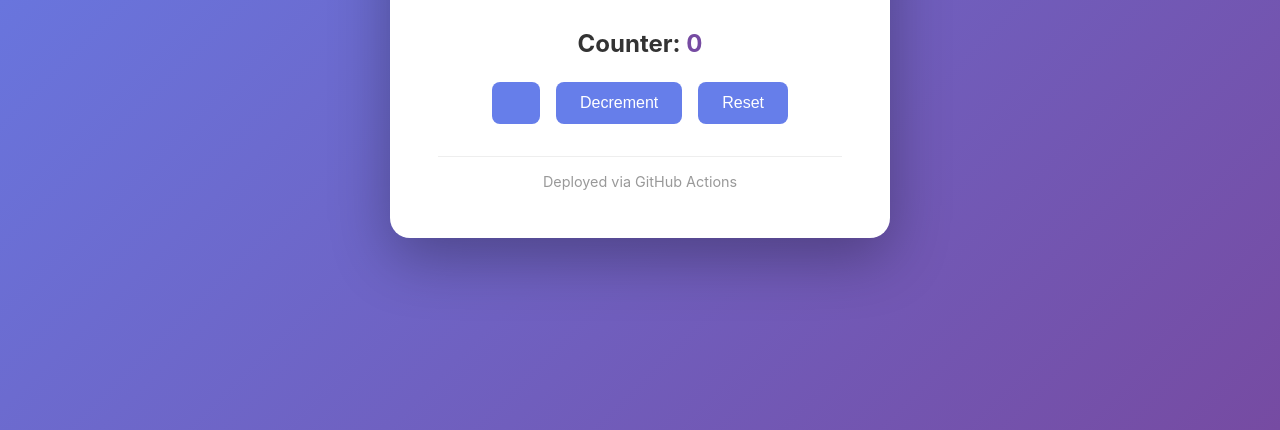
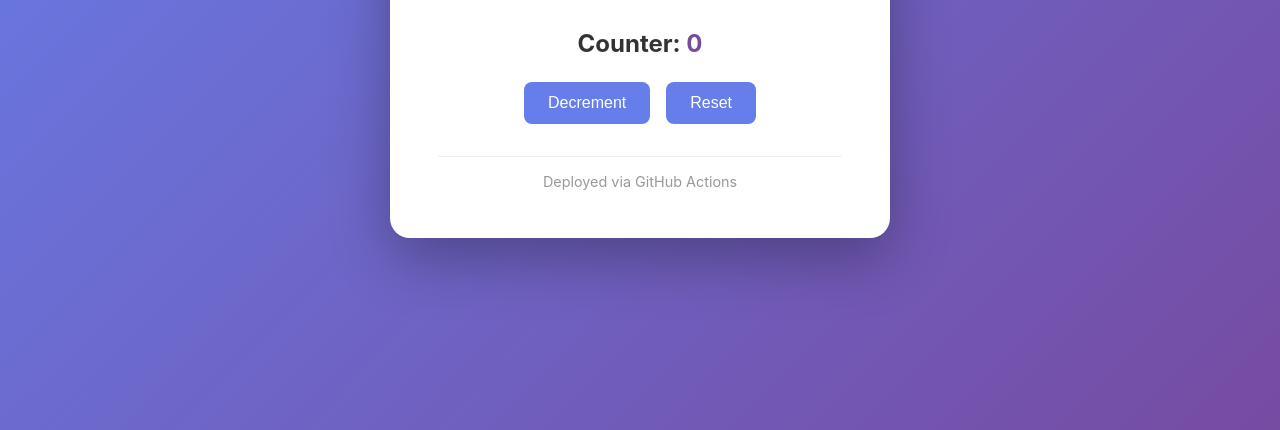
Before and after one commit to shaiky25/demo-web-app, a plain HTML site: page index.html in a window 1280 px wide. Shown: the part 370-800 px from the top of the page. Drawn offline with Linux system fonts and the light colour scheme.

Commit message:
testing agent for breaking deployment

```diff
--- a/index.html
+++ b/index.html
@@ -14,7 +14,7 @@
         <div class="counter-section">
             <h2>Counter: <span id="count">0</span></h2>
             <div class="button-group">
-                <button id="increment"></button>
+                <!-- <button id="increment"></button> -->
                 <button id="decrement">Decrement</button>
                 <button id="reset">Reset</button>
             </div>
```
